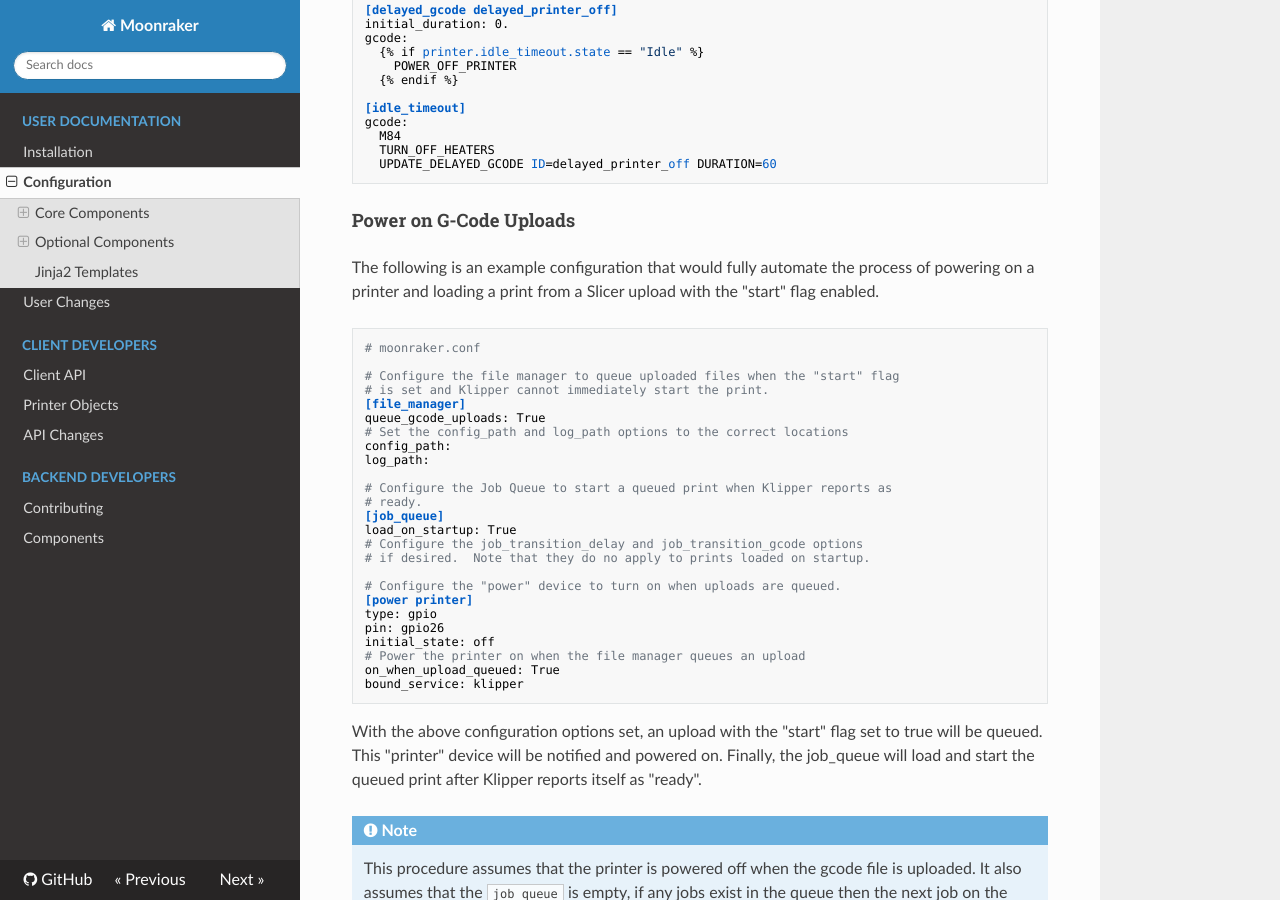
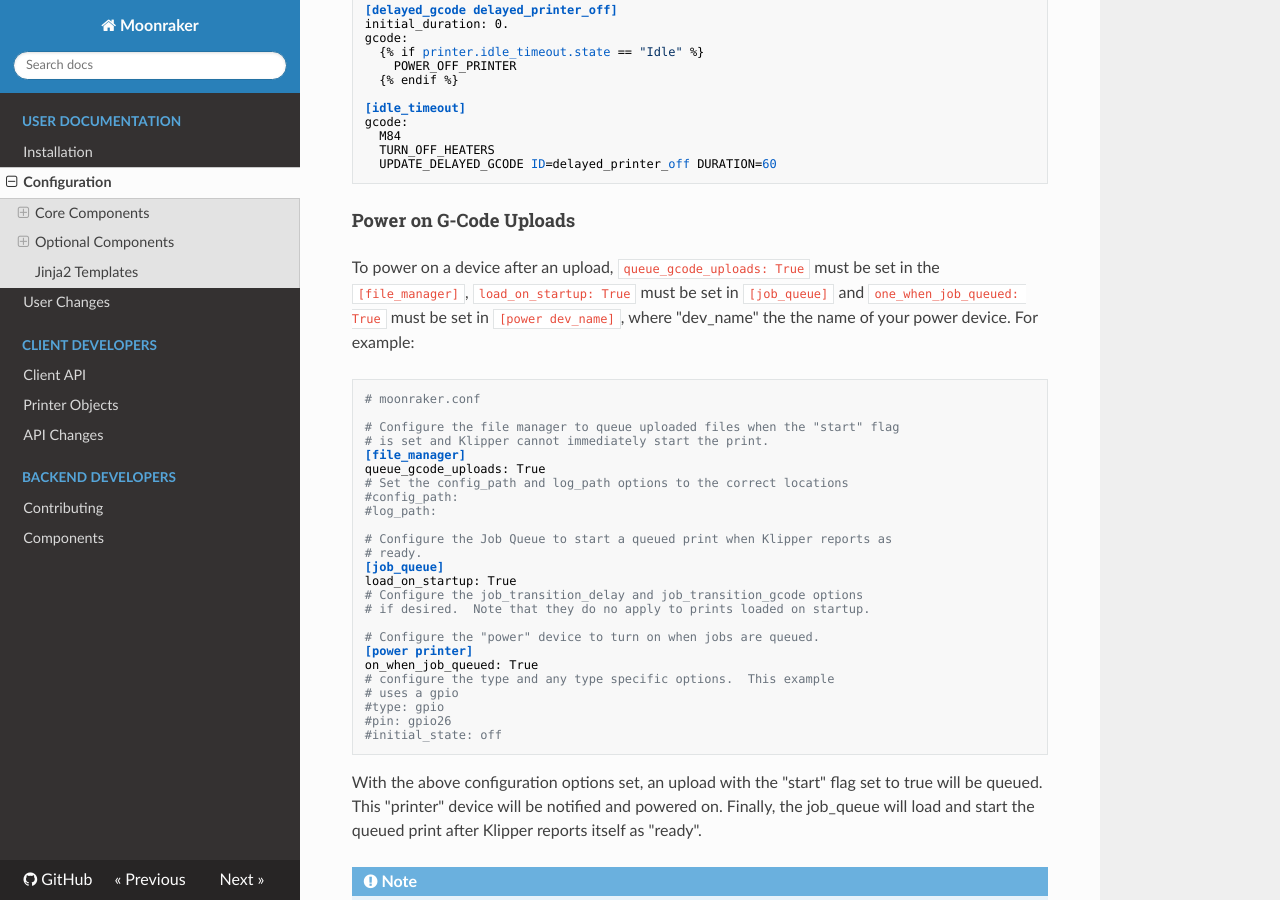
Before and after one commit to Marirossibn/moonraker, an MkDocs documentation site: the page built from docs/configuration.md, in a window 1280 px wide and 900 px high, scrolled down 16203 px. Built offline with MkDocs 1.6.1, drawn with Linux system fonts in a browser that asks for light colours; nearby versions of some CDN libraries; some of the changed text lies outside the part shown.

Commit message:
docs: update documenation for "power on queued" changes
Signed-off-by:  Eric Callahan <arksine.code@gmail.com>

````diff
--- a/docs/configuration.md
+++ b/docs/configuration.md
@@ -358,11 +358,11 @@
 off_when_shutdown_delay: 0
 #   If "off_when_shutdown" is set, this option specifies the amount of time
 #   (in seconds) to wait before turning the device off. Default is 0 seconds.
-on_when_upload_queued: False
-#   If set to True the device will power on if the file manager
-#   queues an upload while the device is off.  This allows for an automated
-#   "upload, power on, and print" approach directly from the slicer, see
-#   the configuration example below for details. The default is False.
+on_when_job_queued: False
+#   If set to True the device will power on if a job is queued while the
+#   device is off.  This allows for an automated "upload, power on, and
+#   print" approach directly from the slicer, see the configuration example
+#   below for details. The default is False.
 locked_while_printing: False
 #   If True, locks the device so that the power cannot be changed while the
 #   printer is printing. This is useful to avert an accidental shutdown to
@@ -968,9 +968,11 @@
 
 #### Power on G-Code Uploads
 
-The following is an example configuration that would fully automate
-the process of powering on a printer and loading a print from a
-Slicer upload with the "start" flag enabled.
+To power on a device after an upload, `queue_gcode_uploads: True` must
+be set in the `[file_manager]`, `load_on_startup: True` must be set in
+`[job_queue]` and `one_when_job_queued: True` must be set in `[power dev_name]`,
+where "dev_name" the the name of your power device.  For example:
+
 
 ```ini
 # moonraker.conf
@@ -990,14 +992,14 @@
 # Configure the job_transition_delay and job_transition_gcode options
 # if desired.  Note that they do no apply to prints loaded on startup.
 
-# Configure the "power" device to turn on when uploads are queued.
+# Configure the "power" device to turn on when jobs are queued.
 [power printer]
-type: gpio
-pin: gpio26
-initial_state: off
-# Power the printer on when the file manager queues an upload
-on_when_upload_queued: True
-bound_service: klipper
+on_when_job_queued: True
+# configure the type and any type specific options.  This example
+# uses a gpio
+#type: gpio
+#pin: gpio26
+#initial_state: off
 ```
 
 With the above configuration options set, an upload with the "start"
@@ -1105,8 +1107,11 @@
 This second example is for "applications".  These may be git repositories
 or zipped distributions.
 
-Note that git repos must have at least one tag for Moonraker
-to identify its version.
+!!! Note
+    Git repos must have at least one tag for Moonraker to identify its
+    version.  The tag may be lightweight or annotated.  The tag must be in
+    semantic version format, `vX.Y.Z`, where X, Y, and Z are all unsigned
+    integer values.  For example, a repos first tag might be `v0.0.1`.
 
 ```ini
 # moonraker.conf
````
Also changed, not shown: other parts of docs/configuration.md (+2 -2 lines), README.md (+1 -1 lines), docs/user_changes.md (+8 -0 lines).
